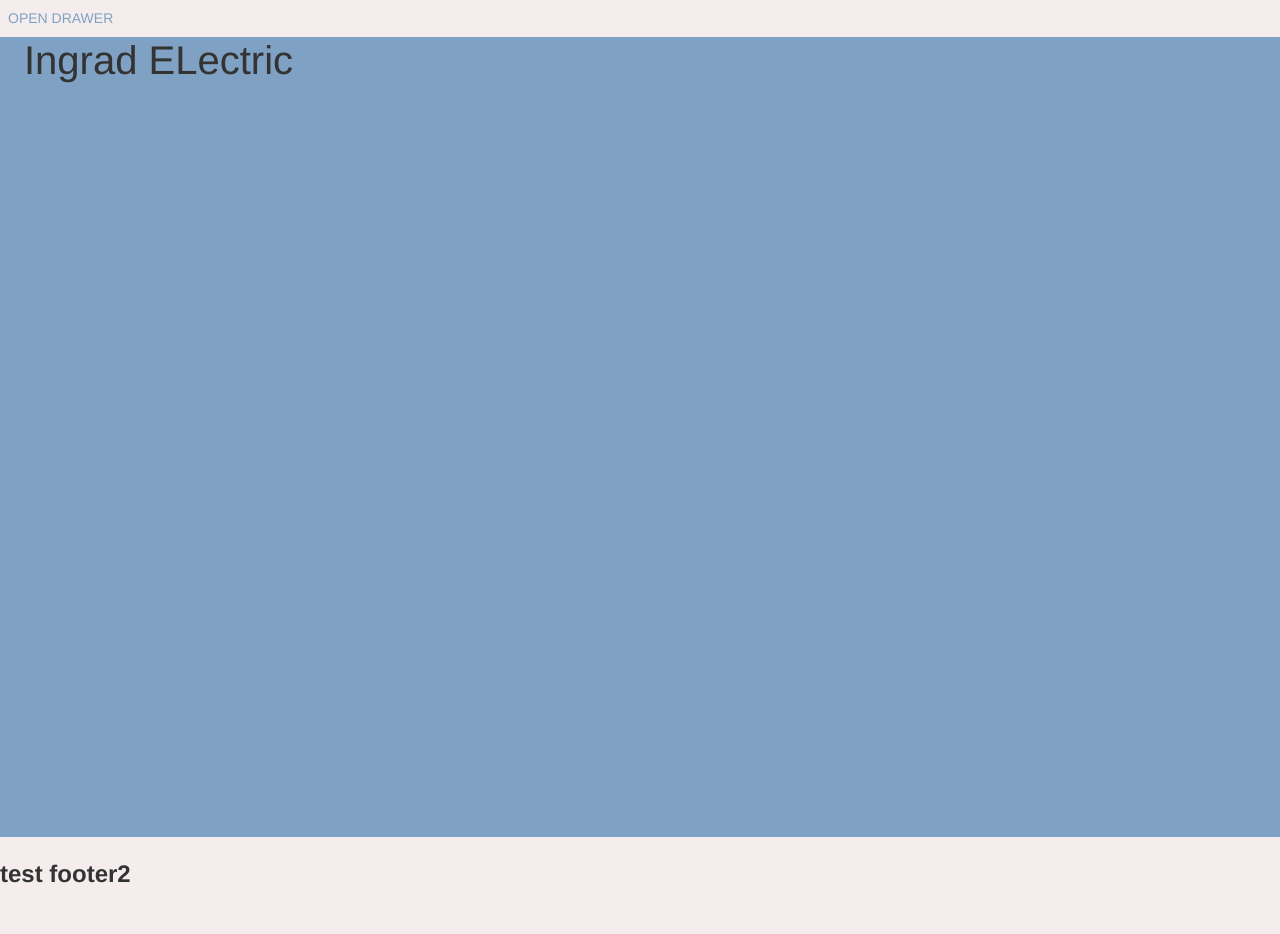
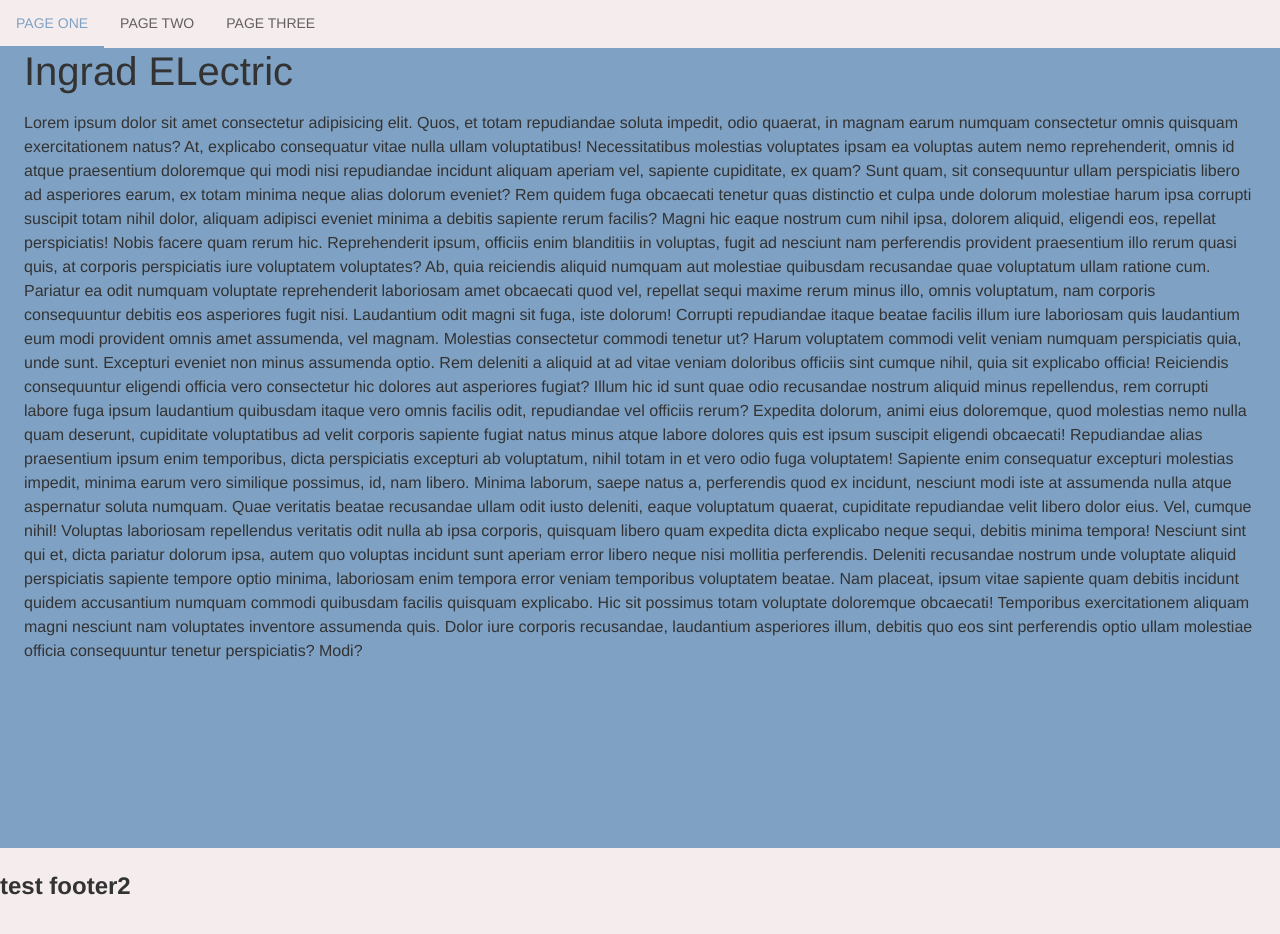
Before and after one commit to Levnaic/Ingrad-ELectric, a React (Vite) app: page / in a window 1280 px wide. Shown: the top 934 px of the page. Built offline with nearby package versions, Linux system fonts and the light colour scheme.

Commit message:
rad na navbarovima

```diff
--- a/src/components/CustomDrawer.jsx
+++ b/src/components/CustomDrawer.jsx
@@ -3,17 +3,21 @@ import Box from "@mui/material/Box";
 import Drawer from "@mui/material/Drawer";
 import Button from "@mui/material/Button";
 import List from "@mui/material/List";
-import Divider from "@mui/material/Divider";
 import ListItem from "@mui/material/ListItem";
 import ListItemButton from "@mui/material/ListItemButton";
 import ListItemIcon from "@mui/material/ListItemIcon";
 import ListItemText from "@mui/material/ListItemText";
+import { Link } from "react-router-dom";
 
 // icons
 import HomeIcon from "@mui/icons-material/Home";
 
-const navText = ["Početna", "O nama", "Usluge", "Proizvodi"];
-const navIcons = [<HomeIcon />];
+const navItems = [
+  { text: "Početna", to: "/" },
+  { text: "O nama", to: "/o_nama" },
+  { text: "Usluge", to: "/usluge" },
+  { text: "Proizvodi", to: "/proizvodi" },
+];
 
 export default function TemporaryDrawer() {
   const [open, setOpen] = React.useState(false);
@@ -25,11 +29,19 @@ export default function TemporaryDrawer() {
   const DrawerList = (
     <Box sx={{ width: 250 }} role="presentation" onClick={toggleDrawer(false)}>
       <List>
-        {navText.map((text, index) => (
-          <ListItem key={text} disablePadding>
-            <ListItemButton>
-              <ListItemIcon>{navIcons[index]}</ListItemIcon>
-              <ListItemText primary={text} />
+        {navItems.map((item) => (
+          <ListItem key={item.text} disablePadding>
+            <ListItemButton
+              component={Link}
+              to={item.to}
+              onClick={toggleDrawer(false)}
+            >
+              <ListItemIcon>
+                {item.text === "Početna" && <HomeIcon />}{" "}
+                {/* Conditional rendering of icons */}
+                {/* Add other icons based on the item if needed */}
+              </ListItemIcon>
+              <ListItemText primary={item.text} />
             </ListItemButton>
           </ListItem>
         ))}
--- a/src/components/Header.jsx
+++ b/src/components/Header.jsx
@@ -1,25 +1,68 @@
-import React from "react";
-import styles from "../styles/Header.module.css";
+import * as React from "react";
+import PropTypes from "prop-types";
+import Box from "@mui/material/Box";
+import Tabs from "@mui/material/Tabs";
+import Tab from "@mui/material/Tab";
 
-function Header() {
+function samePageLinkNavigation(event) {
+  if (
+    event.defaultPrevented ||
+    event.button !== 0 || // ignore everything but left-click
+    event.metaKey ||
+    event.ctrlKey ||
+    event.altKey ||
+    event.shiftKey
+  ) {
+    return false;
+  }
+  return true;
+}
+
+function LinkTab(props) {
   return (
-    <header className={styles.headerBody}>
-      <ul className={styles.headerListContainer}>
-        <li className={styles.hederListElement}>
-          <a href="/">Pocetna</a>
-        </li>
-        <li className={styles.hederListElement}>
-          <a href="/o_nama">O nama</a>
-        </li>
-        <li className={styles.hederListElement}>
-          <a href="/usluge">Usluge</a>
-        </li>
-        <li className={styles.hederListElement}>
-          <a href="/proizvodi">Proizvodi</a>
-        </li>
-      </ul>
-    </header>
+    <Tab
+      component="a"
+      onClick={(event) => {
+        // Routing libraries handle this, you can remove the onClick handle when using them.
+        if (samePageLinkNavigation(event)) {
+          event.preventDefault();
+        }
+      }}
+      aria-current={props.selected && "page"}
+      {...props}
+    />
   );
 }
 
-export default Header;
+LinkTab.propTypes = {
+  selected: PropTypes.bool,
+};
+
+export default function NavTabs() {
+  const [value, setValue] = React.useState(0);
+
+  const handleChange = (event, newValue) => {
+    // event.type can be equal to focus with selectionFollowsFocus.
+    if (
+      event.type !== "click" ||
+      (event.type === "click" && samePageLinkNavigation(event))
+    ) {
+      setValue(newValue);
+    }
+  };
+
+  return (
+    <Box sx={{ width: "100%" }}>
+      <Tabs
+        value={value}
+        onChange={handleChange}
+        aria-label="nav tabs example"
+        role="navigation"
+      >
+        <LinkTab label="Page One" href="/" />
+        <LinkTab label="Page Two" href="/o_nama" />
+        <LinkTab label="Page Three" href="/spam" />
+      </Tabs>
+    </Box>
+  );
+}
--- a/src/components/Layout.jsx
+++ b/src/components/Layout.jsx
@@ -2,21 +2,22 @@ import React from "react";
 import Header from "./Header";
 import CustomDrawer from "./CustomDrawer";
 import Footer from "./Footer";
-import { Container, useTheme } from "@mui/material";
+import { Container, useTheme, useMediaQuery } from "@mui/material";
 import { Link } from "react-router-dom";
 
 const Layout = ({ children }) => {
   const theme = useTheme();
+  const isMobile = useMediaQuery(theme.breakpoints.down("sm"));
 
   const drawerItems = [
-    { text: "Home", component: Link },
-    { text: "About", component: Link },
-    { text: "Services", component: Link },
-    { text: "Products", component: Link },
+    { text: "Početna", component: Link, to: "/" },
+    { text: "O nama", component: Link, to: "/o_nama" },
+    { text: "Usluge", component: Link, to: "/usluge" },
+    { text: "Proizvodi", component: Link, to: "proizvodi" },
   ];
   return (
     <div>
-      <CustomDrawer drawerItems={drawerItems} />
+      {isMobile ? <CustomDrawer drawerItems={drawerItems} /> : <Header />}
       <Container sx={{ bgcolor: theme.palette.primary.main, height: "100vh" }}>
         <main>{children}</main>
       </Container>
--- a/src/pages/Home.jsx
+++ b/src/pages/Home.jsx
@@ -2,7 +2,68 @@ import { Typography } from "@mui/material";
 import React from "react";
 
 const Home = () => {
-  return <Typography variant="h1">Ingrad ELectric</Typography>;
+  return (
+    <>
+      <Typography variant="h1">Ingrad ELectric</Typography>
+      <p>
+        Lorem ipsum dolor sit amet consectetur adipisicing elit. Quos, et totam
+        repudiandae soluta impedit, odio quaerat, in magnam earum numquam
+        consectetur omnis quisquam exercitationem natus? At, explicabo
+        consequatur vitae nulla ullam voluptatibus! Necessitatibus molestias
+        voluptates ipsam ea voluptas autem nemo reprehenderit, omnis id atque
+        praesentium doloremque qui modi nisi repudiandae incidunt aliquam
+        aperiam vel, sapiente cupiditate, ex quam? Sunt quam, sit consequuntur
+        ullam perspiciatis libero ad asperiores earum, ex totam minima neque
+        alias dolorum eveniet? Rem quidem fuga obcaecati tenetur quas distinctio
+        et culpa unde dolorum molestiae harum ipsa corrupti suscipit totam nihil
+        dolor, aliquam adipisci eveniet minima a debitis sapiente rerum facilis?
+        Magni hic eaque nostrum cum nihil ipsa, dolorem aliquid, eligendi eos,
+        repellat perspiciatis! Nobis facere quam rerum hic. Reprehenderit ipsum,
+        officiis enim blanditiis in voluptas, fugit ad nesciunt nam perferendis
+        provident praesentium illo rerum quasi quis, at corporis perspiciatis
+        iure voluptatem voluptates? Ab, quia reiciendis aliquid numquam aut
+        molestiae quibusdam recusandae quae voluptatum ullam ratione cum.
+        Pariatur ea odit numquam voluptate reprehenderit laboriosam amet
+        obcaecati quod vel, repellat sequi maxime rerum minus illo, omnis
+        voluptatum, nam corporis consequuntur debitis eos asperiores fugit nisi.
+        Laudantium odit magni sit fuga, iste dolorum! Corrupti repudiandae
+        itaque beatae facilis illum iure laboriosam quis laudantium eum modi
+        provident omnis amet assumenda, vel magnam. Molestias consectetur
+        commodi tenetur ut? Harum voluptatem commodi velit veniam numquam
+        perspiciatis quia, unde sunt. Excepturi eveniet non minus assumenda
+        optio. Rem deleniti a aliquid at ad vitae veniam doloribus officiis sint
+        cumque nihil, quia sit explicabo officia! Reiciendis consequuntur
+        eligendi officia vero consectetur hic dolores aut asperiores fugiat?
+        Illum hic id sunt quae odio recusandae nostrum aliquid minus
+        repellendus, rem corrupti labore fuga ipsum laudantium quibusdam itaque
+        vero omnis facilis odit, repudiandae vel officiis rerum? Expedita
+        dolorum, animi eius doloremque, quod molestias nemo nulla quam deserunt,
+        cupiditate voluptatibus ad velit corporis sapiente fugiat natus minus
+        atque labore dolores quis est ipsum suscipit eligendi obcaecati!
+        Repudiandae alias praesentium ipsum enim temporibus, dicta perspiciatis
+        excepturi ab voluptatum, nihil totam in et vero odio fuga voluptatem!
+        Sapiente enim consequatur excepturi molestias impedit, minima earum vero
+        similique possimus, id, nam libero. Minima laborum, saepe natus a,
+        perferendis quod ex incidunt, nesciunt modi iste at assumenda nulla
+        atque aspernatur soluta numquam. Quae veritatis beatae recusandae ullam
+        odit iusto deleniti, eaque voluptatum quaerat, cupiditate repudiandae
+        velit libero dolor eius. Vel, cumque nihil! Voluptas laboriosam
+        repellendus veritatis odit nulla ab ipsa corporis, quisquam libero quam
+        expedita dicta explicabo neque sequi, debitis minima tempora! Nesciunt
+        sint qui et, dicta pariatur dolorum ipsa, autem quo voluptas incidunt
+        sunt aperiam error libero neque nisi mollitia perferendis. Deleniti
+        recusandae nostrum unde voluptate aliquid perspiciatis sapiente tempore
+        optio minima, laboriosam enim tempora error veniam temporibus voluptatem
+        beatae. Nam placeat, ipsum vitae sapiente quam debitis incidunt quidem
+        accusantium numquam commodi quibusdam facilis quisquam explicabo. Hic
+        sit possimus totam voluptate doloremque obcaecati! Temporibus
+        exercitationem aliquam magni nesciunt nam voluptates inventore assumenda
+        quis. Dolor iure corporis recusandae, laudantium asperiores illum,
+        debitis quo eos sint perferendis optio ullam molestiae officia
+        consequuntur tenetur perspiciatis? Modi?
+      </p>
+    </>
+  );
 };
 
 export default Home;
```
